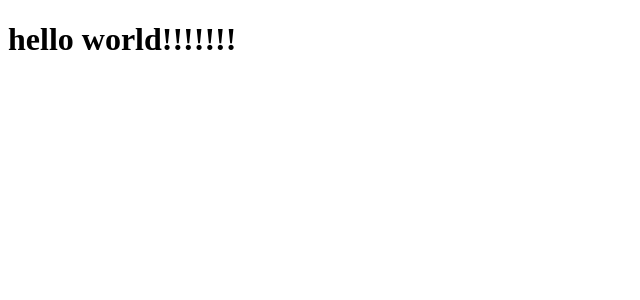
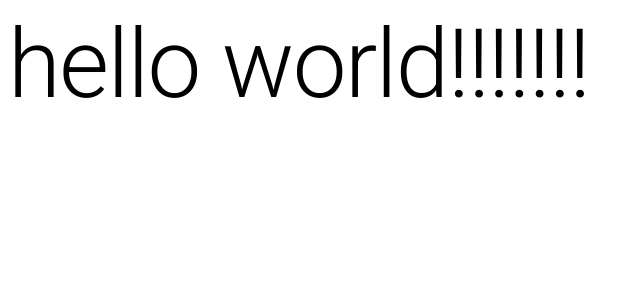
Before and after one commit to DiveDiFF/class101-test-yunho, a React (Create React App) app: page / in a window 1280 px wide. Shown: the top 300 px of the page, without its empty margins (0-640 px from the left). Built offline with nearby package versions, Linux system fonts and the light colour scheme.

Commit message:
Set material-ui

```diff
--- a/package.json
+++ b/package.json
@@ -3,6 +3,7 @@
   "version": "0.1.0",
   "private": true,
   "dependencies": {
+    "@material-ui/core": "^4.11.0",
     "@testing-library/jest-dom": "^4.2.4",
     "@testing-library/react": "^9.3.2",
     "@testing-library/user-event": "^7.1.2",
--- a/public/index.html
+++ b/public/index.html
@@ -2,42 +2,19 @@
 <html lang="en">
   <head>
     <meta charset="utf-8" />
-    <link rel="icon" href="%PUBLIC_URL%/favicon.ico" />
-    <meta name="viewport" content="width=device-width, initial-scale=1" />
+    <link rel="icon" href="https://class101.net/images/favicon-16x16.png" />
+    <meta name="viewport" content="minimum-scale=1, initial-scale=1, width=device-width" />
     <meta name="theme-color" content="#000000" />
     <meta
       name="description"
-      content="Web site created using create-react-app"
+      content="클래스101 테스트용으로 만든 페이지입니다."
     />
-    <link rel="apple-touch-icon" href="%PUBLIC_URL%/logo192.png" />
-    <!--
-      manifest.json provides metadata used when your web app is installed on a
-      user's mobile device or desktop. See https://developers.google.com/web/fundamentals/web-app-manifest/
-    -->
-    <link rel="manifest" href="%PUBLIC_URL%/manifest.json" />
-    <!--
-      Notice the use of %PUBLIC_URL% in the tags above.
-      It will be replaced with the URL of the `public` folder during the build.
-      Only files inside the `public` folder can be referenced from the HTML.
-
-      Unlike "/favicon.ico" or "favicon.ico", "%PUBLIC_URL%/favicon.ico" will
-      work correctly both with client-side routing and a non-root public URL.
-      Learn how to configure a non-root public URL by running `npm run build`.
-    -->
-    <title>React App</title>
+    <link rel="stylesheet" href="https://fonts.googleapis.com/css?family=Roboto:300,400,500,700&display=swap" />
+    <link rel="stylesheet" href="https://fonts.googleapis.com/icon?family=Material+Icons" />
+    <title>클래스101 | 테스트 by divediff</title>
   </head>
   <body>
-    <noscript>You need to enable JavaScript to run this app.</noscript>
+    <noscript>자바스크립트가 활성화되어있지 않습니다. 설정을 통해 자바스크립트를 허용하거나 최신 브라우저를 이용해주세요.</noscript>
     <div id="root"></div>
-    <!--
-      This HTML file is a template.
-      If you open it directly in the browser, you will see an empty page.
-
-      You can add webfonts, meta tags, or analytics to this file.
-      The build step will place the bundled scripts into the <body> tag.
-
-      To begin the development, run `npm start` or `yarn start`.
-      To create a production bundle, use `npm run build` or `yarn build`.
-    -->
   </body>
 </html>
--- a/src/pages/home.js
+++ b/src/pages/home.js
@@ -1,11 +1,12 @@
 import React from 'react';
+import {Typography} from '@material-ui/core';
 
 
 class Home extends React.Component {
   render() {
     return(
       <div>
-        <h1>hello world!!!!!!!</h1>
+        <Typography variant="h1">hello world!!!!!!!</Typography>
       </div>
     );
   }
```
Also changed, not shown: 1 other file (tests, documents, lock files or other folders).
